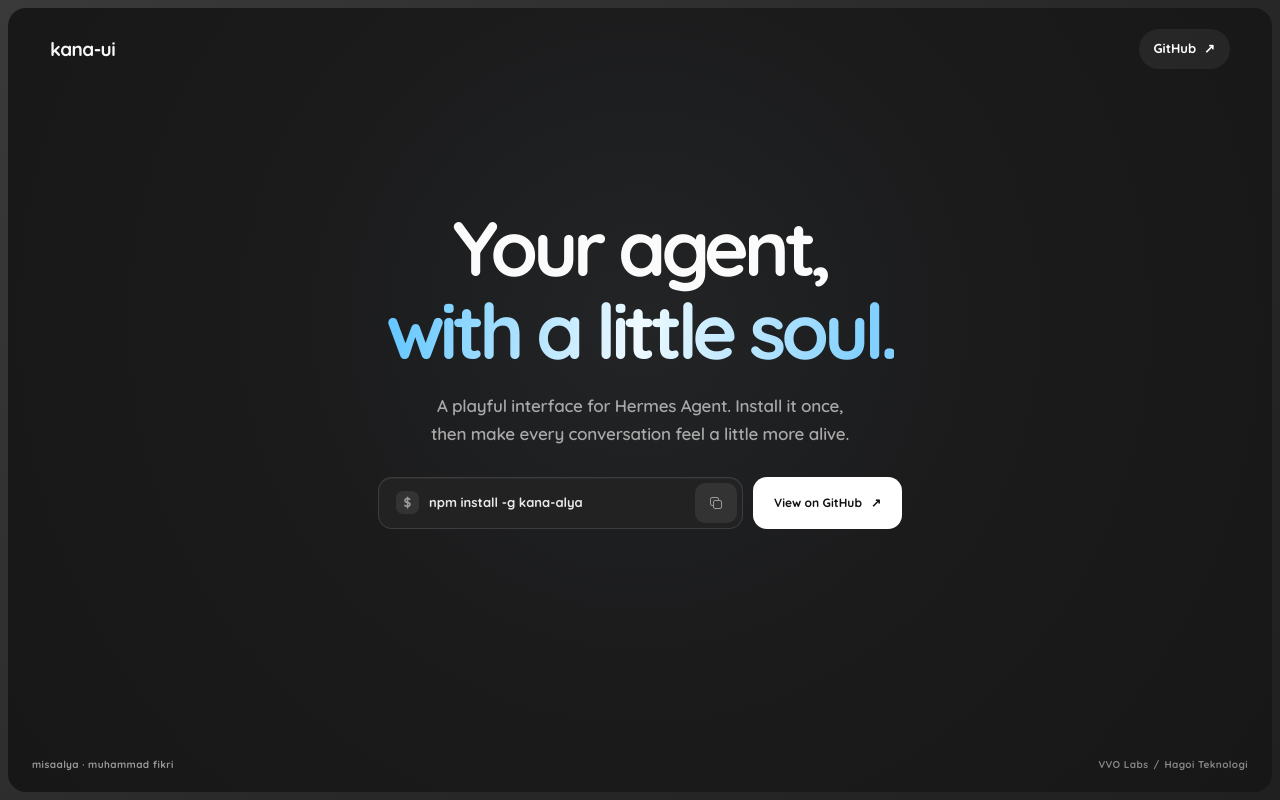
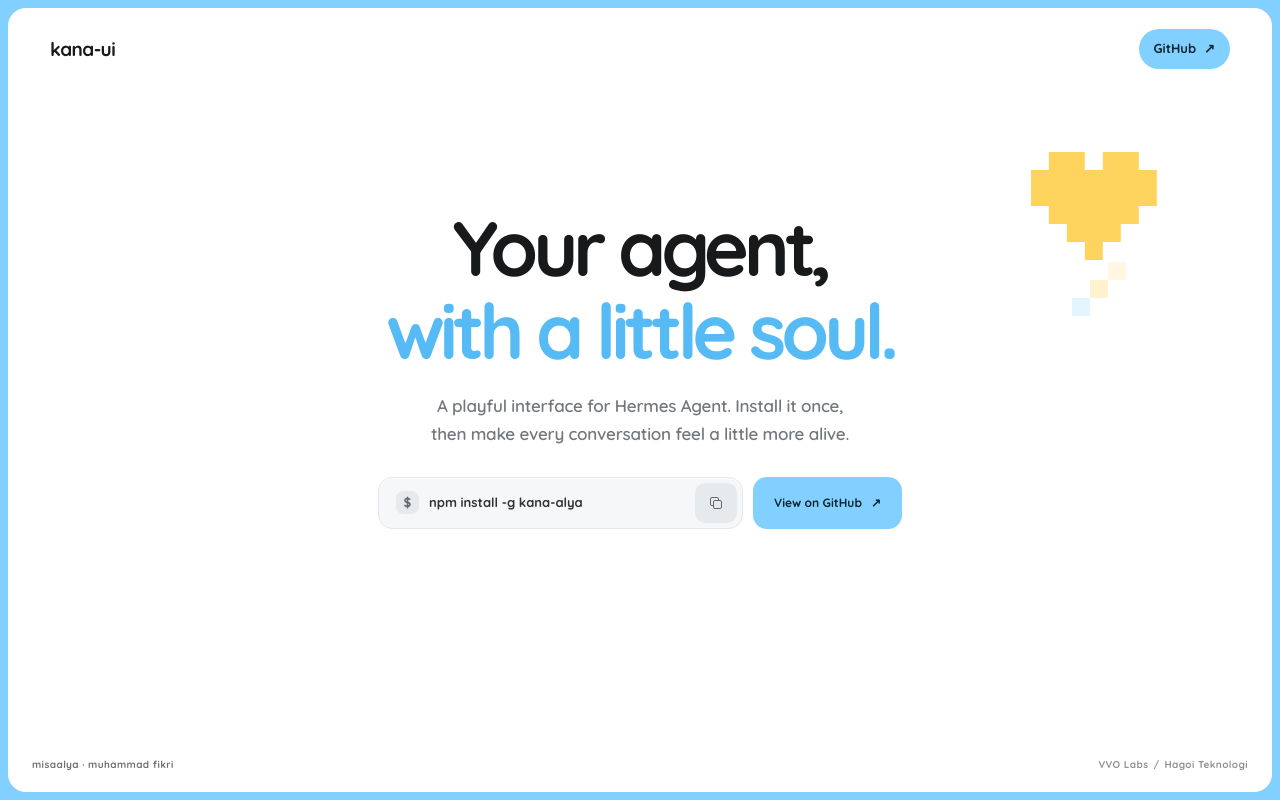
Before and after one commit to misaalya/kana-landing, a Next.js app: page / in a window 1280 px wide. Built offline with nearby package versions, Linux system fonts and the light colour scheme.

Commit message:
Add bright theme and pixel heart accent

```diff
--- a/app/globals.css
+++ b/app/globals.css
@@ -1,11 +1,11 @@
 @import 'tailwindcss';
 
 :root {
-  --ink: #f7f7f7;
-  --muted: #a8a8a8;
+  --ink: #17191b;
+  --muted: #73787d;
   --accent: #81d0ff;
-  --accent-hover: #a8deff;
-  --background: #1a1a1a;
+  --accent-hover: #a9e0ff;
+  --background: #ffffff;
 }
 
 * {
@@ -19,12 +19,7 @@ body {
   min-height: 0;
   margin: 0;
   overflow: hidden;
-  background: linear-gradient(
-    135deg,
-    #3a3a3a 0%,
-    #292929 52%,
-    #202020 100%
-  );
+  background: var(--accent);
 }
 
 body {
@@ -53,15 +48,12 @@ a:focus-visible {
   min-height: 0;
   overflow: hidden;
   border-radius: 18px;
-  background: radial-gradient(
-    circle at 50% 40%,
-    #222426 0%,
-    #1b1b1c 44%,
-    #171717 100%
-  );
+  background: var(--background);
 }
 
 .site-header {
+  position: relative;
+  z-index: 2;
   display: flex;
   align-items: center;
   justify-content: space-between;
@@ -89,18 +81,82 @@ a:focus-visible {
   gap: 8px;
   border-radius: 999px;
   padding: 10px 15px;
-  color: #fff;
-  background: rgb(255 255 255 / 6%);
+  color: #102634;
+  background: var(--accent);
   font-size: 13px;
   transition: color 180ms ease, background-color 180ms ease;
 }
 
 .github-link:hover {
-  color: #fff;
-  background: rgb(255 255 255 / 12%);
+  color: #102634;
+  background: var(--accent-hover);
+}
+
+.heart-scene {
+  --heart-scale: 1;
+
+  position: absolute;
+  z-index: 0;
+  top: clamp(138px, 18vh, 184px);
+  right: clamp(54px, 9vw, 156px);
+  width: 142px;
+  height: 148px;
+  transform: scale(var(--heart-scale));
+  transform-origin: top right;
+  pointer-events: none;
+}
+
+.pixel-heart {
+  position: absolute;
+  top: 0;
+  right: 0;
+  width: 126px;
+  height: 108px;
+  background: #ffd45e;
+  clip-path: polygon(
+    14.286% 0,
+    42.857% 0,
+    42.857% 16.667%,
+    57.143% 16.667%,
+    57.143% 0,
+    85.714% 0,
+    85.714% 16.667%,
+    100% 16.667%,
+    100% 50%,
+    85.714% 50%,
+    85.714% 66.667%,
+    71.429% 66.667%,
+    71.429% 83.333%,
+    57.143% 83.333%,
+    57.143% 100%,
+    42.857% 100%,
+    42.857% 83.333%,
+    28.571% 83.333%,
+    28.571% 66.667%,
+    14.286% 66.667%,
+    14.286% 50%,
+    0 50%,
+    0 16.667%,
+    14.286% 16.667%
+  );
+  filter: drop-shadow(9px 9px 0 rgb(129 208 255 / 42%));
+}
+
+.heart-pixel-trail {
+  position: absolute;
+  right: 49px;
+  bottom: 2px;
+  width: 18px;
+  height: 18px;
+  background: rgb(255 212 94 / 30%);
+  box-shadow:
+    18px -18px 0 rgb(255 212 94 / 18%),
+    -18px 18px 0 rgb(129 208 255 / 22%);
 }
 
 .hero {
+  position: relative;
+  z-index: 1;
   display: flex;
   align-items: center;
   flex-direction: column;
@@ -111,7 +167,7 @@ a:focus-visible {
 
 h1 {
   margin: 0;
-  color: #fbfbfb;
+  color: var(--ink);
   font-size: clamp(48px, 6vw, 78px);
   line-height: 0.98;
   letter-spacing: -0.065em;
@@ -121,15 +177,7 @@ h1 {
 h1 span {
   display: block;
   padding-top: 8px;
-  color: transparent;
-  background: linear-gradient(
-    100deg,
-    #67c8ff 3%,
-    #eefaff 50%,
-    #81d0ff 94%
-  );
-  background-clip: text;
-  -webkit-background-clip: text;
+  color: #56baf4;
 }
 
 .hero-copy {
@@ -157,11 +205,11 @@ h1 span {
   align-items: center;
   width: min(365px, 100%);
   min-height: 52px;
-  border: 1px solid rgb(255 255 255 / 12%);
+  border: 1px solid #e4e8eb;
   border-radius: 14px;
   padding: 5px 5px 5px 17px;
-  background: #222;
-  box-shadow: inset 0 1px rgb(255 255 255 / 4%);
+  background: #f6f7f8;
+  box-shadow: inset 0 1px #fff;
 }
 
 .prompt {
@@ -171,15 +219,15 @@ h1 span {
   margin-right: 10px;
   place-items: center;
   border-radius: 7px;
-  color: #9a9a9a;
-  background: #333;
+  color: #626a70;
+  background: #e7eaec;
   font-size: 13px;
 }
 
 .install-box code {
   overflow: hidden;
   flex: 1;
-  color: #e9e9e9;
+  color: #303438;
   font-family: var(--font-quicksand), sans-serif;
   font-size: 13px;
   font-weight: 700;
@@ -195,15 +243,15 @@ h1 span {
   place-items: center;
   border: 0;
   border-radius: 10px;
-  color: #9a9a9a;
-  background: #333;
+  color: #626a70;
+  background: #e7eaec;
   cursor: pointer;
   transition: background-color 180ms ease, color 180ms ease;
 }
 
 .install-box button:hover:not(:disabled) {
-  color: #b8b8b8;
-  background: #3d3d3d;
+  color: #41474c;
+  background: #dce1e4;
 }
 
 .install-box button:disabled {
@@ -234,11 +282,11 @@ h1 span {
 .copy-icon::after {
   right: 1px;
   bottom: 1px;
-  background: #333;
+  background: #e7eaec;
 }
 
 .install-box button:hover:not(:disabled) .copy-icon::after {
-  background: #3d3d3d;
+  background: #dce1e4;
 }
 
 .check-icon {
@@ -257,8 +305,8 @@ h1 span {
   min-height: 52px;
   border-radius: 14px;
   padding: 0 21px;
-  color: #111;
-  background: #fff;
+  color: #102634;
+  background: var(--accent);
   font-size: 12px;
   text-decoration: none;
   transform-origin: center;
@@ -267,24 +315,25 @@ h1 span {
 
 .primary-link:hover {
   transform: translateY(-2px);
-  background: #ededed;
+  background: var(--accent-hover);
 }
 
 footer {
   position: absolute;
+  z-index: 2;
   right: 24px;
   bottom: 20px;
   left: 24px;
   display: flex;
   align-items: center;
   justify-content: space-between;
-  color: rgb(255 255 255 / 48%);
+  color: rgb(23 25 27 / 48%);
   font-size: 10px;
   letter-spacing: 0.04em;
 }
 
 .footer-name {
-  color: rgb(255 255 255 / 56%);
+  color: rgb(23 25 27 / 62%);
 }
 
 .footer-studio {
@@ -299,11 +348,11 @@ footer {
   left: 50%;
   bottom: 24px;
   transform: translate(-50%, 18px);
-  border: 1px solid rgb(255 255 255 / 10%);
+  border: 1px solid #dfe4e7;
   border-radius: 999px;
   padding: 9px 13px;
-  color: #f5f5f5;
-  background: #252525;
+  color: #25292c;
+  background: #f6f7f8;
   font-size: 10px;
   opacity: 0;
   pointer-events: none;
@@ -316,6 +365,10 @@ footer {
 }
 
 @media (prefers-reduced-motion: no-preference) {
+  .heart-scene {
+    animation: heart-float 4.8s steps(2, end) infinite;
+  }
+
   .primary-link {
     animation: github-nudge 6.5s ease-in-out infinite;
   }
@@ -323,6 +376,17 @@ footer {
   .primary-link:hover,
   .primary-link:focus-visible {
     animation: none;
+  }
+}
+
+@keyframes heart-float {
+  0%,
+  100% {
+    transform: translateY(0) scale(var(--heart-scale));
+  }
+
+  50% {
+    transform: translateY(-8px) scale(var(--heart-scale));
   }
 }
 
@@ -398,6 +462,20 @@ footer {
     padding-right: 6px;
   }
 
+  .heart-scene {
+    --heart-scale: 0.62;
+
+    top: 94px;
+    right: 19px;
+    width: 88px;
+    height: 94px;
+    opacity: 0.82;
+  }
+
+  .heart-pixel-trail {
+    display: none;
+  }
+
   .hero {
     margin-top: clamp(78px, 12vh, 110px);
   }
--- a/app/page.tsx
+++ b/app/page.tsx
@@ -30,6 +30,11 @@ export default function Home() {
           <span aria-hidden="true">↗</span>
         </a>
       </header>
+
+      <div className="heart-scene" aria-hidden="true">
+        <span className="heart-pixel-trail" />
+        <span className="pixel-heart" />
+      </div>
 
       <section className="hero" id="home">
         <h1>
```
